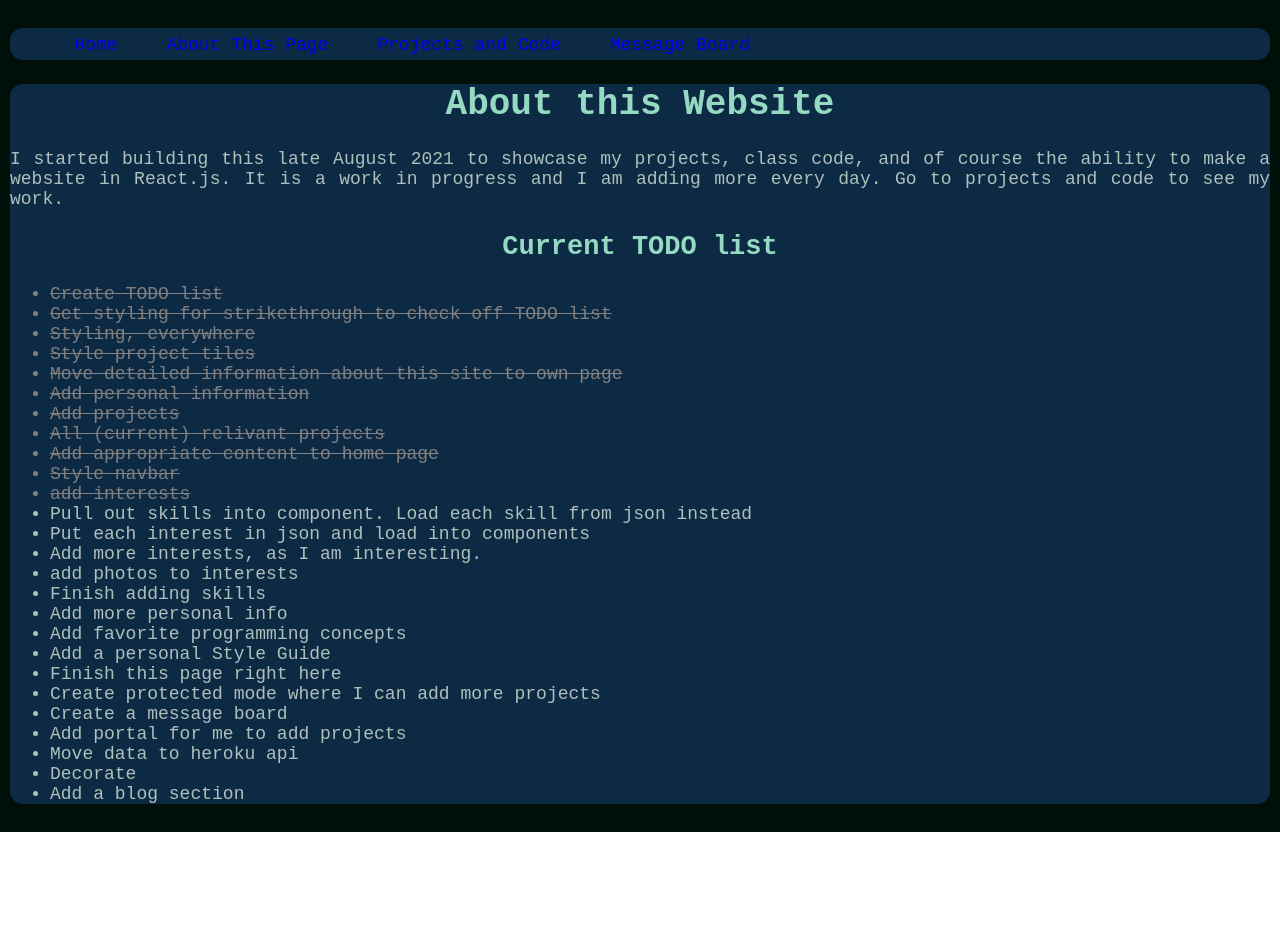
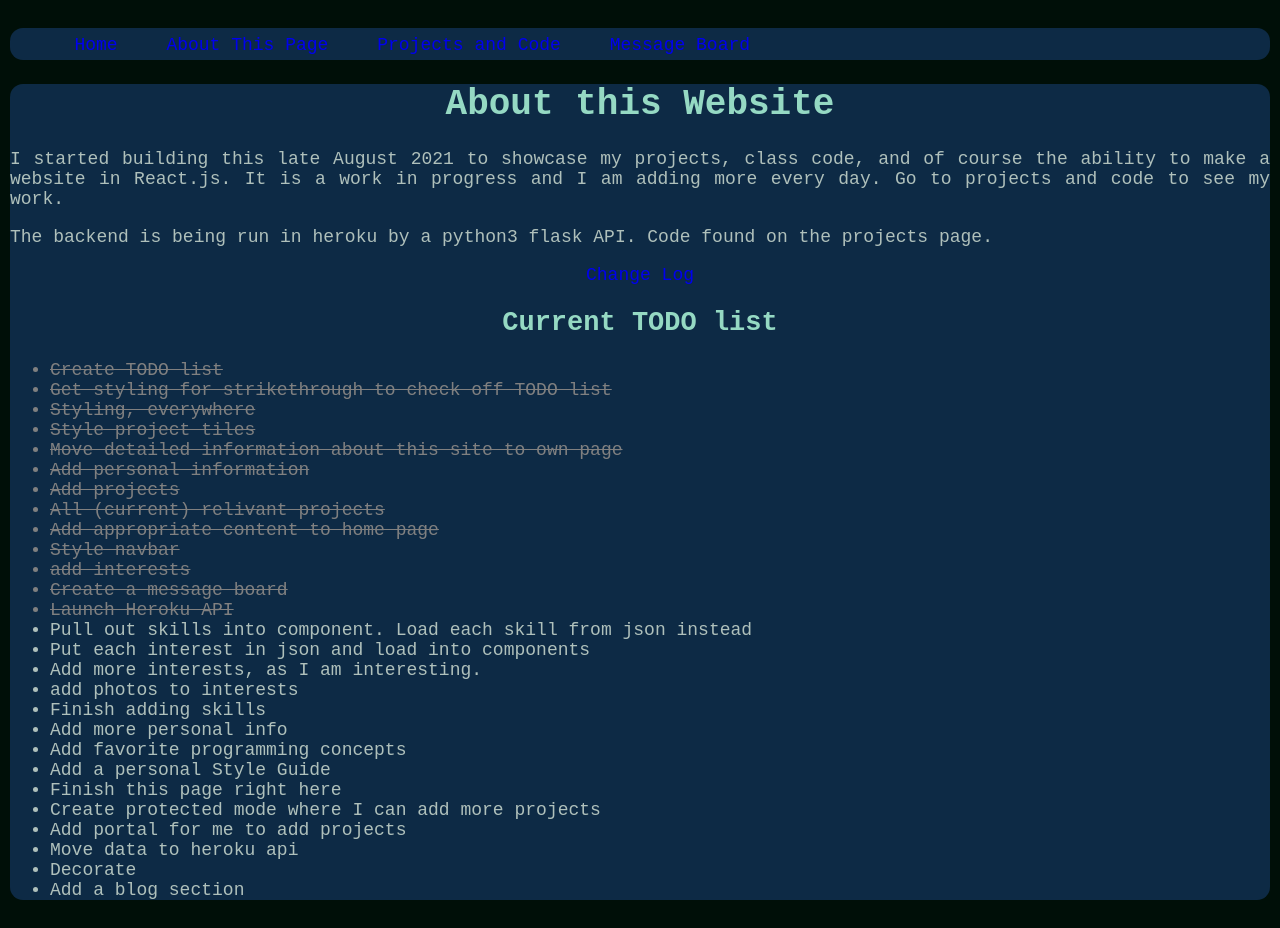
Before and after one commit to jbottelb/portfolio, a React (Create React App) app: page /about in a window 1280 px wide. Before the commit the page ends 832 px from the top, so only its background shows below. Built offline with nearby package versions, Linux system fonts and the light colour scheme.

Commit message:
documentation

```diff
--- a/src/Components/About.js
+++ b/src/Components/About.js
@@ -12,6 +12,11 @@ const About = () => {
         my projects, class code, and of course the ability to make a website in React.js.
         It is a work in progress and I am adding more every day. Go to projects and code to see my work.
       </p>
+      <p> The backend is being run in heroku by a python3 flask API. Code found on the projects page.
+      </p>
+      <a href="https://jbottelb.netlify.app/CHANGELOG.md">
+      Change Log
+      </a>
       <h2>
           Current TODO list
       </h2>
@@ -49,6 +54,12 @@ const About = () => {
           <li style={{color: "grey", textDecorationLine: 'line-through'}}>
             add interests
           </li>
+          <li style={{color: "grey", textDecorationLine: 'line-through'}}>
+              Create a message board
+          </li>
+          <li style={{color: "grey", textDecorationLine: 'line-through'}}>
+              Launch Heroku API
+          </li>
           <li>
               Pull out skills into component. Load each skill from json instead
           </li>
@@ -79,9 +90,7 @@ const About = () => {
           <li>
               Create protected mode where I can add more projects
           </li>
-          <li>
-              Create a message board
-          </li>
+
           <li>
               Add portal for me to add projects
           </li>
--- a/src/Components/projects/projectData.json
+++ b/src/Components/projects/projectData.json
@@ -61,5 +61,12 @@
         "description": "Project Completed in the LAMP stack which gave athletic trainers ways to idenitfy at risk of injury athletes. ",
         "link": "https://github.com/jbottelb/nd_lifting",
         "github": "https://github.com/jbottelb/nd_lifting"
+    },
+    {
+        "title": "PhyAPI Flask API",
+        "image": "https://external-content.duckduckgo.com/iu/?u=https%3A%2F%2Ftse1.mm.bing.net%2Fth%3Fid%3DOIP.d5h6YbF8IOvyyBciRx7gzAHaCe%26pid%3DApi&f=1",
+        "description": "API I built to handle backend needs for this portfolio website. Currently handles the message board. ",
+        "link": "https://phyapi.herokuapp.com/",
+        "github": "https://github.com/jbottelb/phyapi"
     }
 ]
```
Also changed, not shown: public/CHANGELOG.md.
